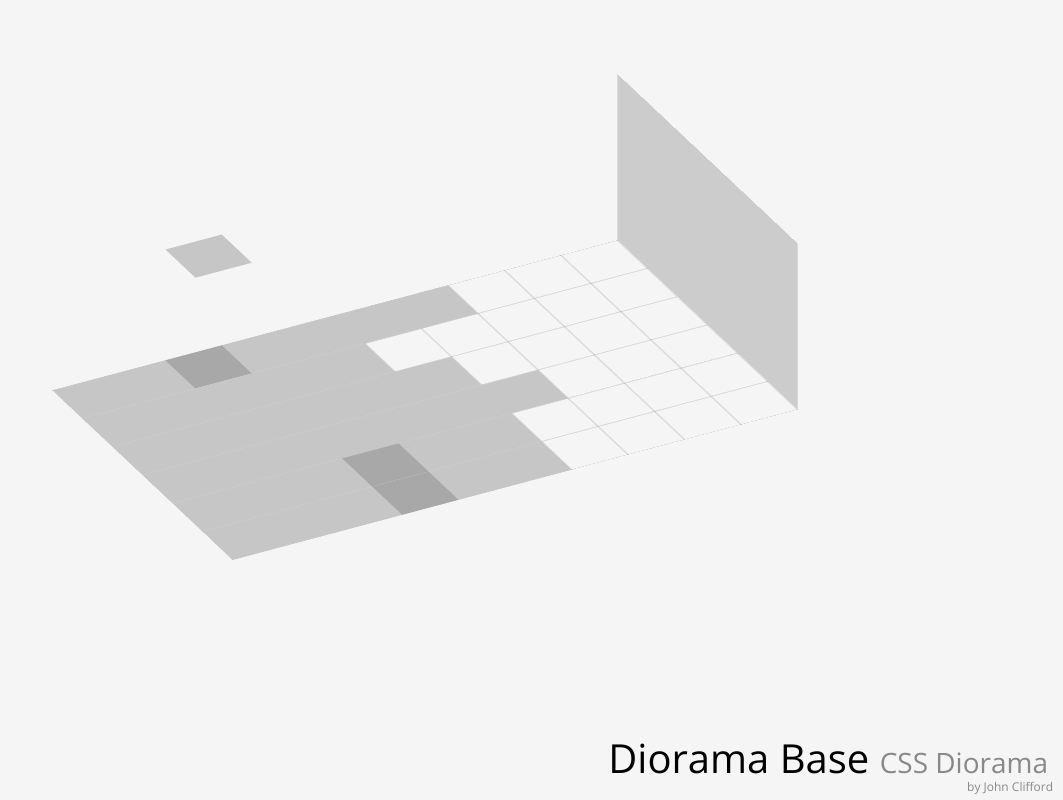
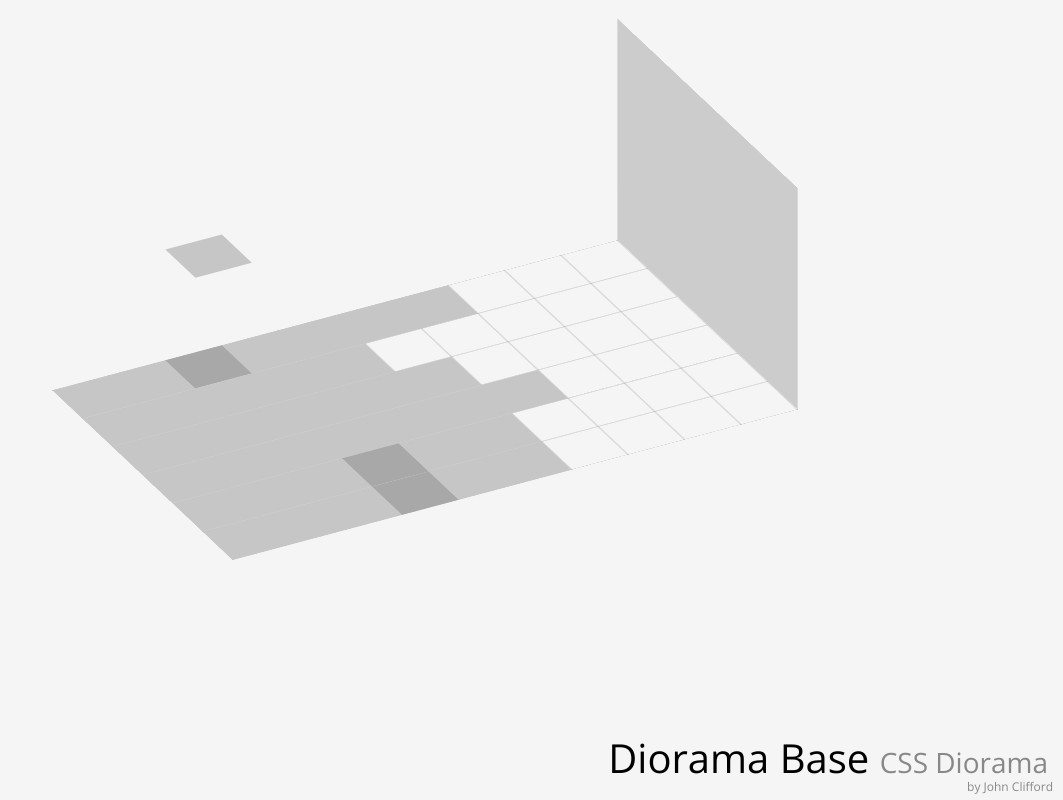
Before and after one commit to clifforj/diorama-base, a plain HTML site: page index.html in a window 1280 px wide. Shown: the whole page, without its empty margins (217-1280 px from the left). Drawn offline with nearby package versions, Linux system fonts and the light colour scheme; files that its build step writes are made by us from their sources.

Commit message:
Made wall height rely on @dioramaLevelsAboveBase

```diff
--- a/less/walls.less
+++ b/less/walls.less
@@ -1,7 +1,7 @@
 @import 'variables';
 
 .wall {
-  height: 192px;
+  height: @dioramaLevelsAboveBase*@blockSize;
   width: 100%;
 
   float: left;
@@ -9,7 +9,7 @@
 
   background: @wallDefaultBackground;
 
-  .transform(rotateX(-90deg) translateY(-192px));
+  .transform(rotateX(-90deg) translateY(-(@dioramaLevelsAboveBase*@blockSize)));
   .transform-origin(0 0);
   .box-shadow(@wallRightShadow);
 }
@@ -19,13 +19,13 @@
 }
 
 .wall.left, .wall.right {
-  .transform(translateX(-1px) rotateY(-90deg) rotateZ(90deg) translateY(-192px));
+  .transform(translateX(-1px) rotateY(-90deg) rotateZ(90deg) translateY(-(@dioramaLevelsAboveBase*@blockSize)));
   .box-shadow(@wallLeftShadow);
   width: @blockSize*@dioramaGridDepth;
 }
 
 .wall.right {
-  .transform(rotateY(90deg) rotateZ(-90deg) translateX(192px));
+  .transform(rotateY(90deg) rotateZ(-90deg) translateX(@dioramaLevelsAboveBase*@blockSize));
   .transform-origin(100% 100%);
   right: 0;
 }
```
